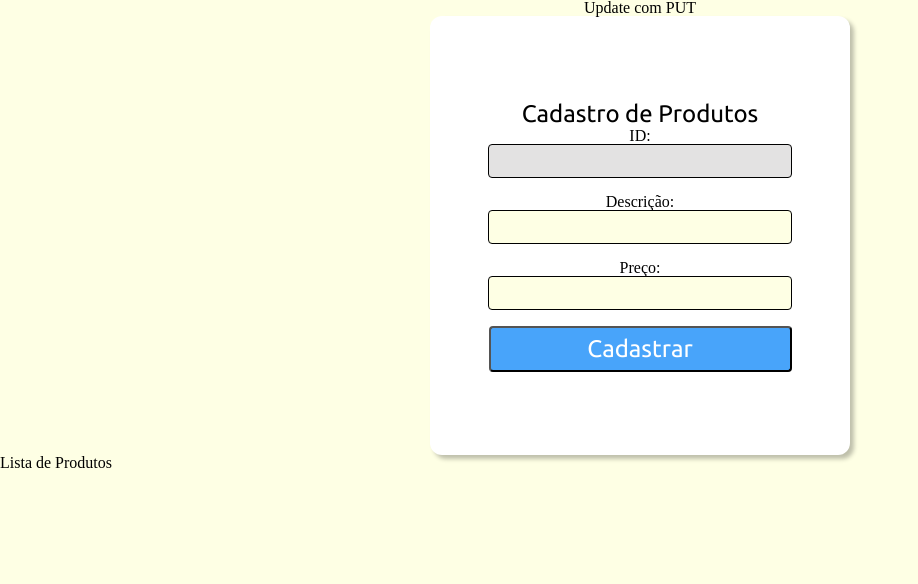
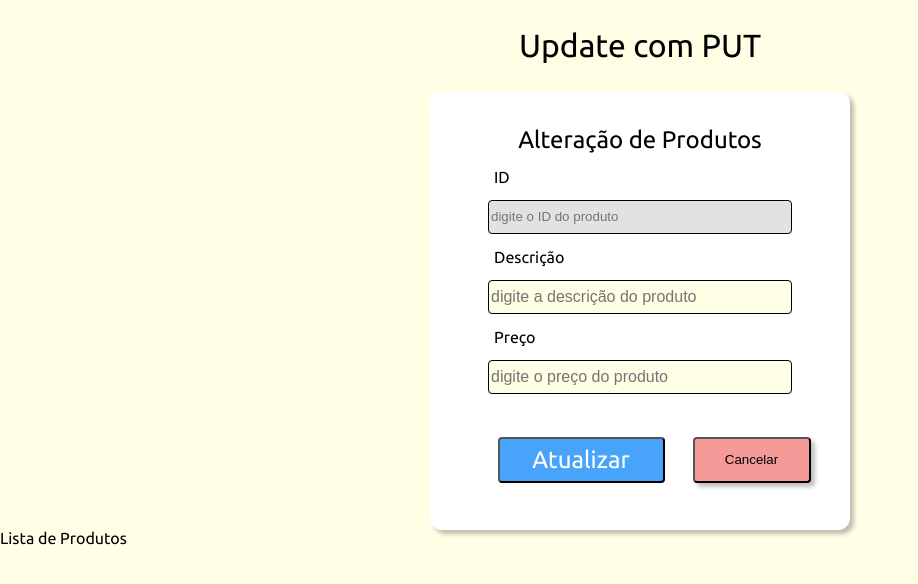
Before and after one commit to Leonardo-Talanski/api-interacao, a website: page update-com-put.html in a window 1280 px wide. Shown: the whole page, without its empty margins (0-918 px from the left). Drawn offline with Linux system fonts and the light colour scheme; no server answers.

Commit message:
formatando box form

```diff
--- a/assets/styles/style.css
+++ b/assets/styles/style.css
@@ -1,6 +1,8 @@
  @import url('https://fonts.googleapis.com/css2?family=Cormorant+Garamond&family=Montserrat+Alternates:wght@700&display=swap');
 
-
+ body {
+     font-family: 'Ubuntu', sans-serif;
+ }
 
 
  .produto {
@@ -44,66 +46,34 @@
 
  /* --Estilização Update com PUT-- */
 
- .pageTitlePut {
-     display: flex;
-     justify-content: center;
-     width: auto;
-     height: auto;
-
- }
-
- .pageTitlePut h2 {
-     color: #000;
-     text-align: center;
-     font-family: Ubuntu;
-     font-size: 32px;
-     font-style: normal;
-     font-weight: 400;
-     line-height: normal;
- }
-
  .box-form {
-     display: flex;
-     justify-content: center;
-     flex-direction: column;
      border-radius: 12px;
      background: #FFF;
      box-shadow: 4px 4px 4px 0px rgba(0, 0, 0, 0.25);
      width: 420px;
      height: 439px;
      display: flex;
-    align-items: center;
-
+     align-items: center;
  }
 
  .box-form h1 {
      color: #000;
      text-align: center;
-     font-family: Ubuntu;
      font-size: 24px;
      font-style: normal;
      font-weight: 400;
      line-height: normal;
+     padding: 15px;
  }
 
- .box-father {
-     background: #FEFFE4;
-     width: 100%;
-     height: 1024px;
+ .containerButton {
+    display: flex;
+    align-items: center;
  }
 
- .box-father form {
-     display: flex;
-     flex-direction: column;
-     justify-content: center;
-     margin: auto;
-
- }
-
- .box-form button {
-     width: 303px;
+ #btAtualizar {
+     width: 167px;
      height: 46px;
-     flex-shrink: 0;
      border-radius: 4px;
      background: #48A4FA;
      color: #FFF;
@@ -115,23 +85,75 @@
      line-height: normal;
      border-radius: 4px;
      background: #48A4FA;
+     margin: 28px;
+ }
+
+ #btCancelar {
+     width: 118px;
+     height: 46px;
+     border-radius: 4px;
+     background: #F59999;
+     box-shadow: 4px 4px 4px 0px rgba(0, 0, 0, 0.25);
+ }
+
+ .box-father {
+     background: #FEFFE4;
+     width: 100%;
+     height: 1024px;
+ }
+
+
+ .box-father form {
+     display: flex;
+     flex-direction: column;
+     justify-content: center;
+     margin: auto;
+ }
+
+
+ .page-Title-Put {
+     display: flex;
+     justify-content: center;
+     align-items: center;
+ }
+
+ .page-Title-Put h1 {
+     color: #000;
+     text-align: center;
+     font-size: 32px;
+     font-style: normal;
+     font-weight: 400;
+     line-height: normal;
+     margin: 27px;
  }
 
  #id {
      width: 304px;
      height: 34px;
-     flex-shrink: 0;
      border-radius: 4px;
      border: 1px solid #000;
      background: #E3E2E2;
+     margin: 15px;
  }
 
  #descricao,
  #preco {
      width: 304px;
      height: 34px;
-     flex-shrink: 0;
      border-radius: 4px;
      border: 1px solid #000;
      background: #FEFFE4;
+     color: #000;
+     font-size: 16px;
+     font-style: normal;
+     font-weight: 400;
+     line-height: normal;
+     margin: 15px;
  }
+
+ .label-style {
+     display: flex;
+     align-self: flex-start;
+     padding-inline: 4rem;
+
+ }
--- a/update-com-put.html
+++ b/update-com-put.html
@@ -1,32 +1,43 @@
 <!DOCTYPE html>
 <html lang="pt-br">
+
 <head>
     <meta charset="UTF-8">
     <meta name="viewport" content="width=device-width, initial-scale=1.0">
 
     <title>Interação com APIs | Update com Put</title>
 </head>
+
 <body>
     <div class="box-father">
-    <header class="pageTitlePut">
+        <header class="page-Title-Put">
             <h1>Update com PUT</h1>
         </header>
 
 
         <form class="box-form" action="" method="post">
 
-        <h1>Cadastro de Produtos</h1>
+            <h1>Alteração de Produtos</h1>
 
-        <label for="id">ID:</label>
-        <input type="text" id="id"><br>
+            <label class="label-style" for="id">ID</label>
+            <input type="text" id="id" placeholder="digite o ID do produto">
 
-        <label for="descricao">Descrição: </label>
-        <input type="text" id="descricao" ><br>
+            <label class="label-style" for="descricao">Descrição</label>
+            <input type="text" id="descricao" placeholder="digite a descrição do produto">
 
-        <label for="preco">Preço: </label>
-        <input type="text" id="preco"><br>
+            <label class="label-style" for="preco">Preço </label>
+            <input type="text" id="preco" placeholder="digite o preço do produto">
 
-        <button type="button" id="btAtualizar">Cadastrar</button>
+            <div class="containerButton">
+                <div>
+                    <button type="button" id="btAtualizar">Atualizar</button>
+                </div>
+
+                <div>
+                    <button type="button" id="btCancelar">Cancelar</button>
+                </div>
+            </div>
+
 
         </form>
 
@@ -40,9 +51,9 @@
 
     <script>
 
-        document.querySelector('#btAtualizar').addEventListener('click', () =>{
+        document.querySelector('#btAtualizar').addEventListener('click', () => {
 
-            const dados ={
+            const dados = {
                 // 'id': null,
                 'descricao': document.querySelector('#descricao').value,
                 'preco': document.querySelector('#preco').value
@@ -50,15 +61,15 @@
 
             const id = document.querySelector('#id').value;
             //ATUALIZA OS PRODUTOS
-            fetch(`http://localhost:3000/produtos/${id}`,{ //chama o parametro com o ${}, {} chaves em ingles = curly braces
+            fetch(`http://localhost:3000/produtos/${id}`, { //chama o parametro com o ${}, {} chaves em ingles = curly braces
                 method: 'PUT',
                 headers: {
-                    'content-type':'application/json'
+                    'content-type': 'application/json'
                 },
                 body: JSON.stringify(dados)
             })
                 .then(resposta => {
-                if(resposta.ok){
+                    if (resposta.ok) {
                         alert('Produto Atualizado');
                         location.reload(); // jeito porcão, depois vamos melhorar(promise)
                     }
@@ -75,7 +86,7 @@
             .then(resposta => resposta.json())
             .then(resposta => {
 
-                for(let i = 0; i < resposta.length; i++){
+                for (let i = 0; i < resposta.length; i++) {
 
                     const ul = document.createElement('ul');
 
@@ -94,4 +105,5 @@
     <script src="./assets/scripts/estilos.js"></script>
 
 </body>
+
 </html>
```
Lines whose indentation alone changed are shown as unchanged.
